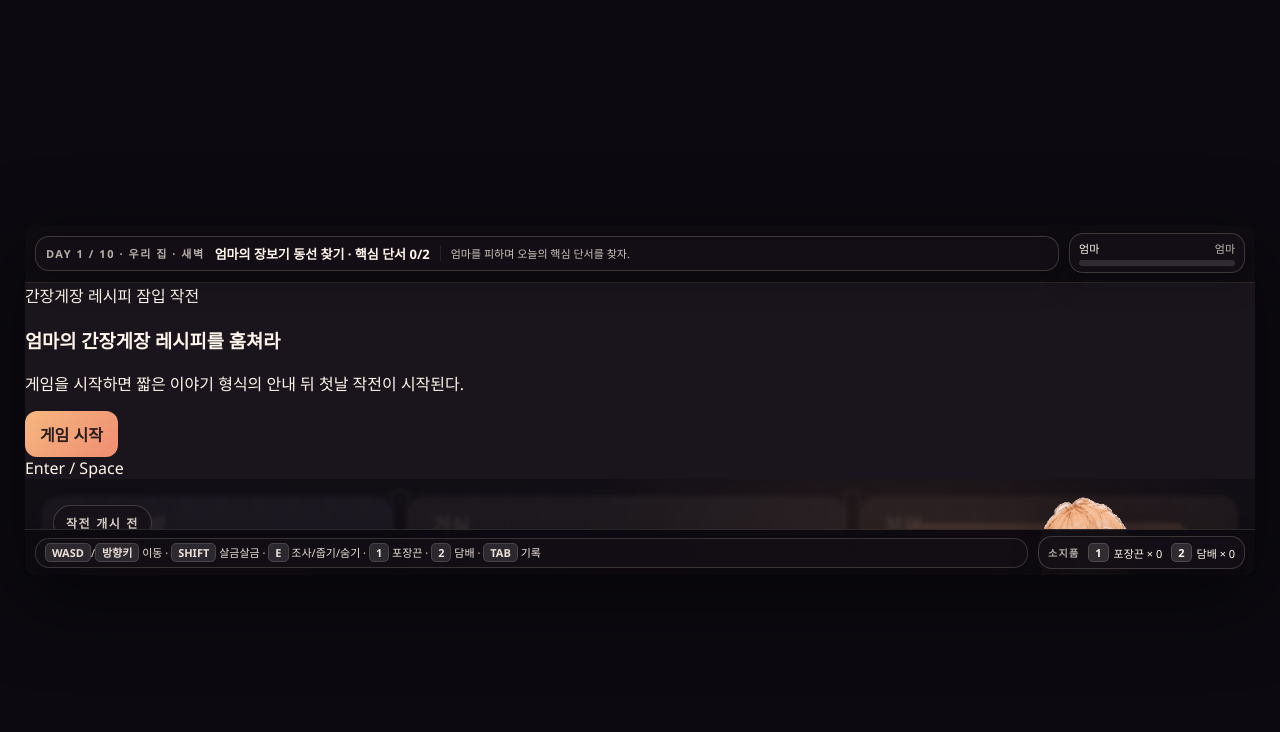
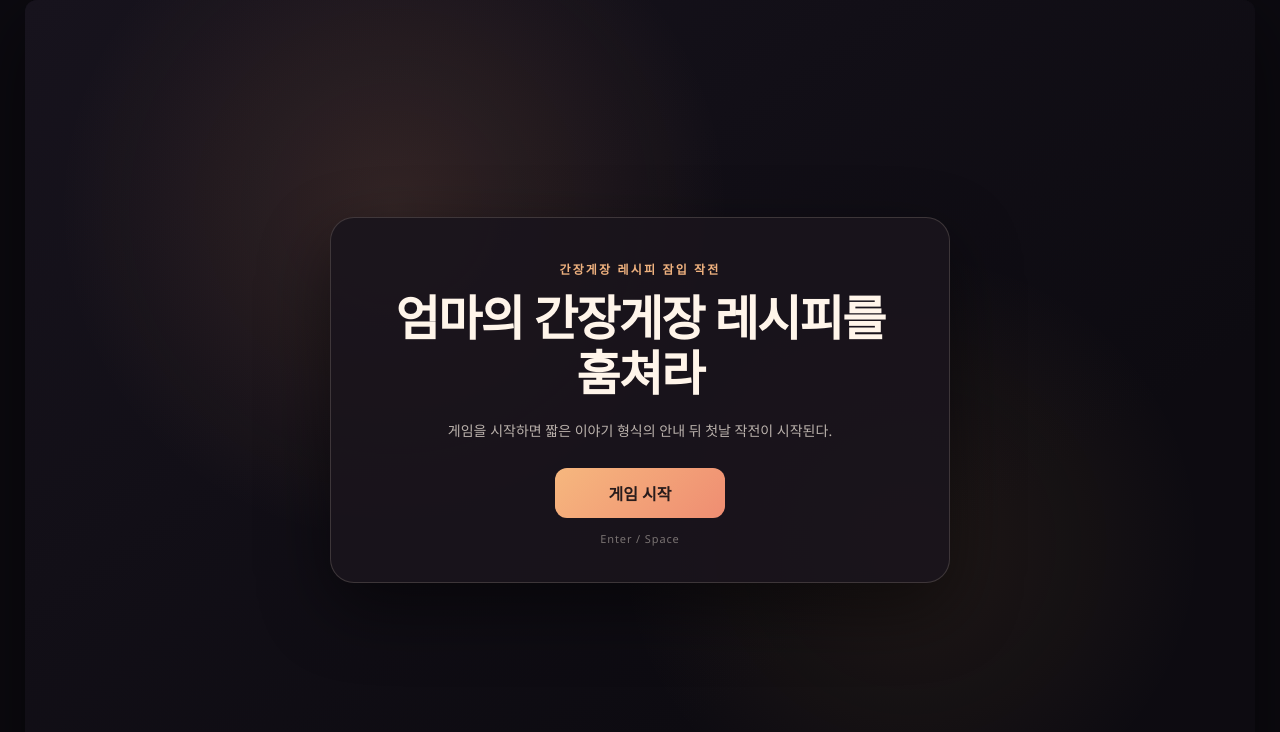
Before and after one commit to playCosmos/HolyCrab, a website: page index.html in a window 1280 px wide. Drawn offline with Linux system fonts and the light colour scheme.

Commit message:
style: add pre-game waiting screen

```diff
--- a/style.css
+++ b/style.css
@@ -706,3 +706,75 @@ button:active { transform: translateY(0); }
     padding: 5px 7px;
   }
 }
+
+
+/* Neutral waiting screen shown before any VN character appears. */
+.start-screen {
+  position: absolute;
+  inset: 0;
+  z-index: 60;
+  display: grid;
+  place-items: center;
+  padding: 28px;
+  background:
+    radial-gradient(circle at 30% 26%, rgba(244,160,111,.14), transparent 32%),
+    radial-gradient(circle at 72% 68%, rgba(230,167,79,.09), transparent 28%),
+    linear-gradient(145deg, #17131d, #0d0b11 72%);
+}
+
+.start-screen.hidden {
+  display: none;
+}
+
+.start-panel {
+  width: min(620px, 88%);
+  padding: 42px 44px 36px;
+  text-align: center;
+  border-radius: 24px;
+  border: 1px solid rgba(255,235,214,.16);
+  background: rgba(26,20,28,.90);
+  box-shadow: 0 26px 70px rgba(0,0,0,.48);
+}
+
+.start-kicker {
+  margin-bottom: 12px;
+  color: #f0b27f;
+  font-size: 12px;
+  font-weight: 900;
+  letter-spacing: .18em;
+}
+
+.start-panel h1 {
+  margin: 0;
+  font-size: clamp(30px, 4vw, 48px);
+  line-height: 1.15;
+  letter-spacing: -.035em;
+}
+
+.start-panel p {
+  margin: 18px auto 26px;
+  max-width: 460px;
+  color: rgba(255,245,234,.70);
+  font-size: 14px;
+  line-height: 1.65;
+}
+
+.start-btn {
+  min-width: 170px;
+  padding: 13px 24px;
+  font-size: 16px;
+}
+
+.start-hint {
+  margin-top: 13px;
+  color: rgba(255,245,234,.42);
+  font-size: 11px;
+  letter-spacing: .08em;
+}
+
+@media (max-width: 760px) {
+  .start-panel {
+    width: min(94%, 620px);
+    padding: 30px 22px 26px;
+  }
+}
```
